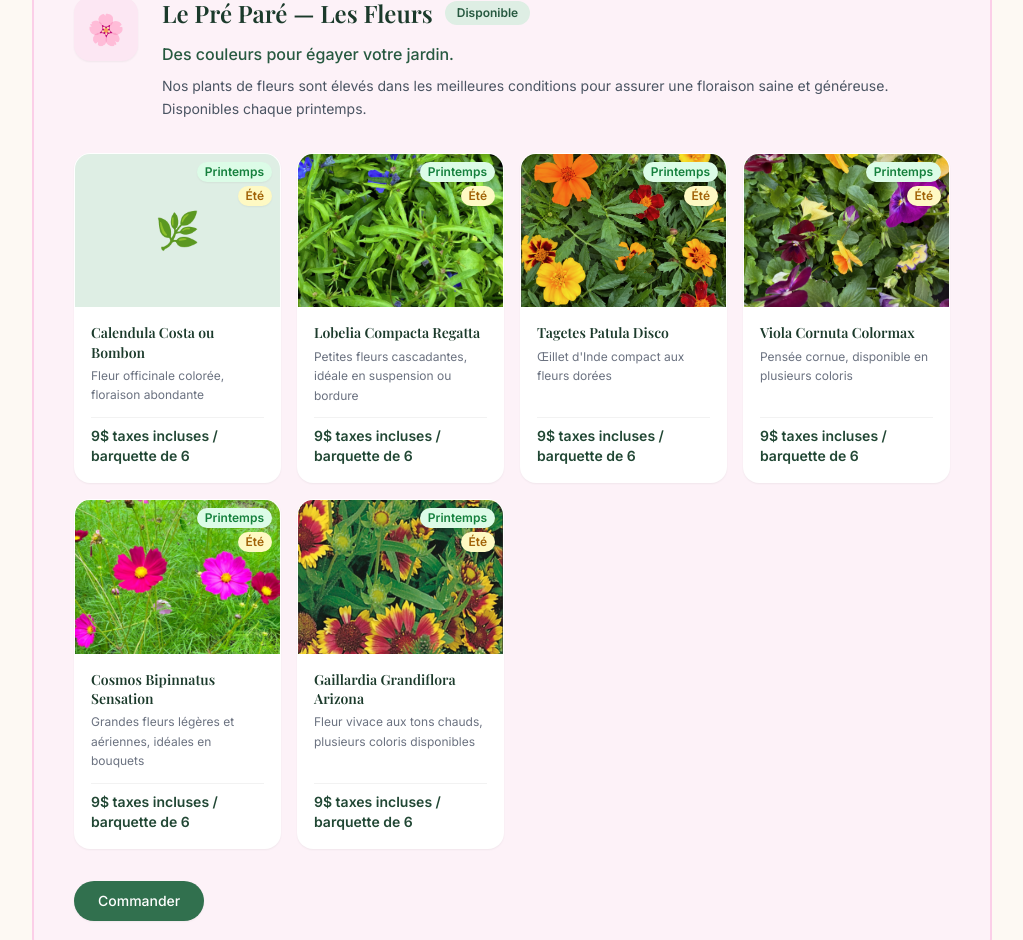
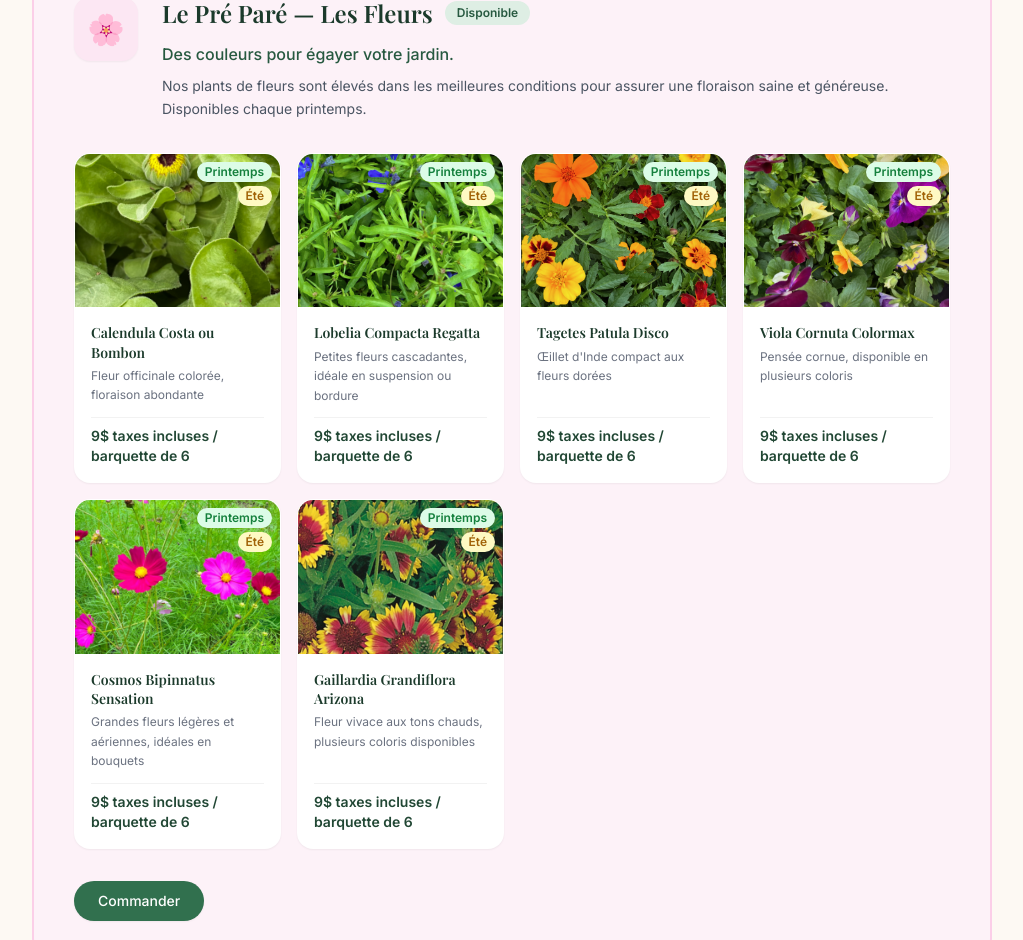
Before and after one commit to LePingouins/Le-Pr-Par-, a React (Vite) app: page /produits in a window 1280 px wide. Shown: the part 1964-2904 px from the top of the page, without its empty margins (128-1151 px from the left). Built offline with nearby package versions, Linux system fonts and the light colour scheme; a web font is replaced by a local one.

Commit message:
Added image and fix for la

```diff
--- a/src/pages/Contact.jsx
+++ b/src/pages/Contact.jsx
@@ -229,7 +229,7 @@ export default function Contact() {
             {lang === 'fr' ? 'Une question? Une commande?' : 'A question? An order?'}
           </p>
           <h2 className="font-serif text-3xl font-semibold mb-2">
-            {lang === 'fr' ? 'On est l’à pour vous.' : 'We’re here for you.'}
+            {lang === 'fr' ? 'On est là pour vous.' : "We're here for you."}
           </h2>
           <p className="text-garden-300 text-sm mb-8">
             {lang === 'fr'
--- a/src/translations.js
+++ b/src/translations.js
@@ -168,6 +168,7 @@ export const translations = {
               description: 'Fleur officinale colorée, floraison abondante',
               price: '9$ taxes incluses / barquette de 6',
               season: ['spring', 'summer'],
+              image: '/images/plants/Calendula.png',
             },
             {
               name: 'Lobelia Compacta Regatta',
@@ -644,6 +645,7 @@ export const translations = {
               description: 'Colourful medicinal flower, blooms abundantly',
               price: '$9 taxes included / tray of 6',
               season: ['spring', 'summer'],
+              image: '/images/plants/Calendula.png',
             },
             {
               name: 'Lobelia Compacta Regatta',
```
Also changed, not shown: public/images/plants/Calendula.png (added).
